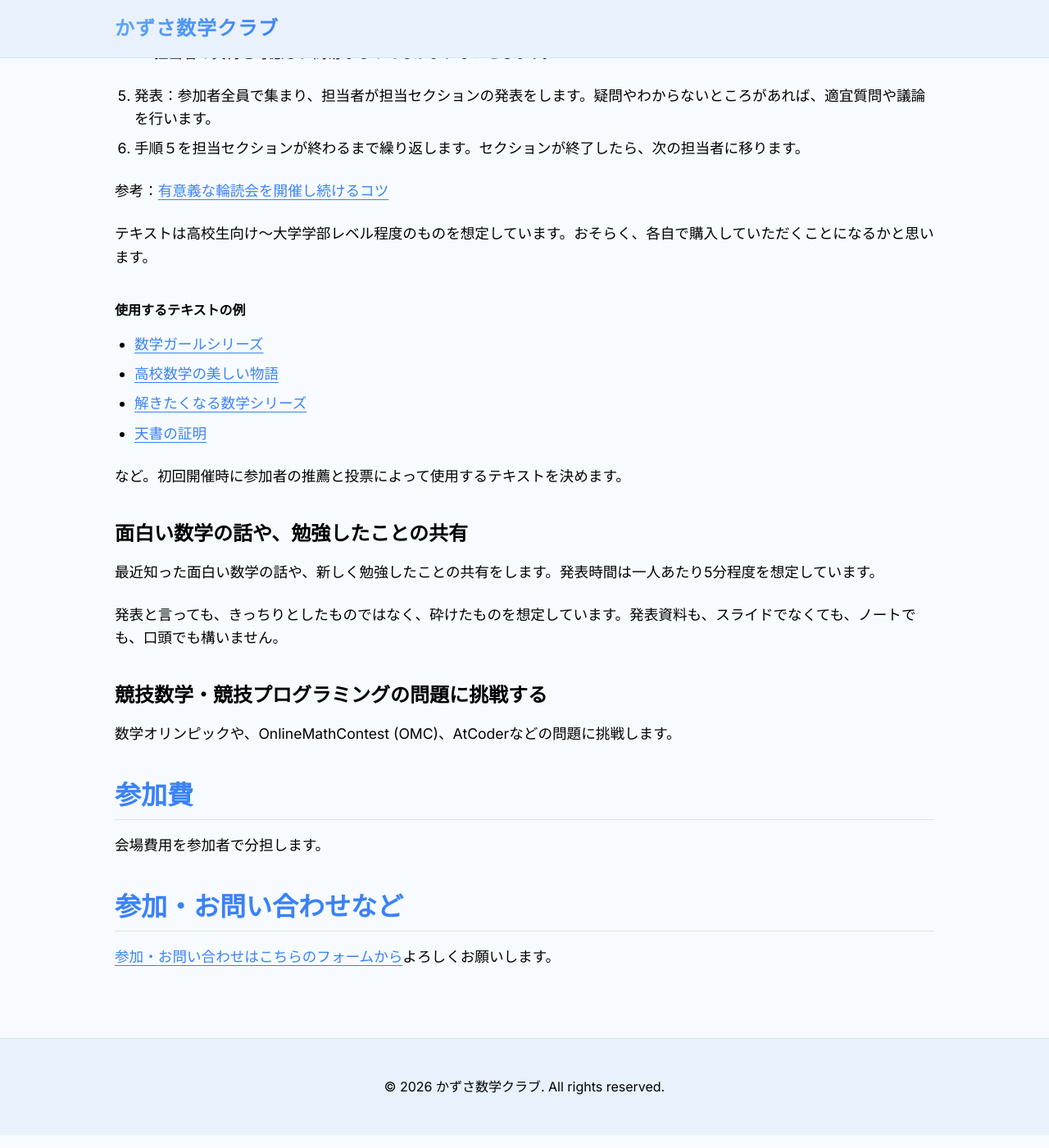
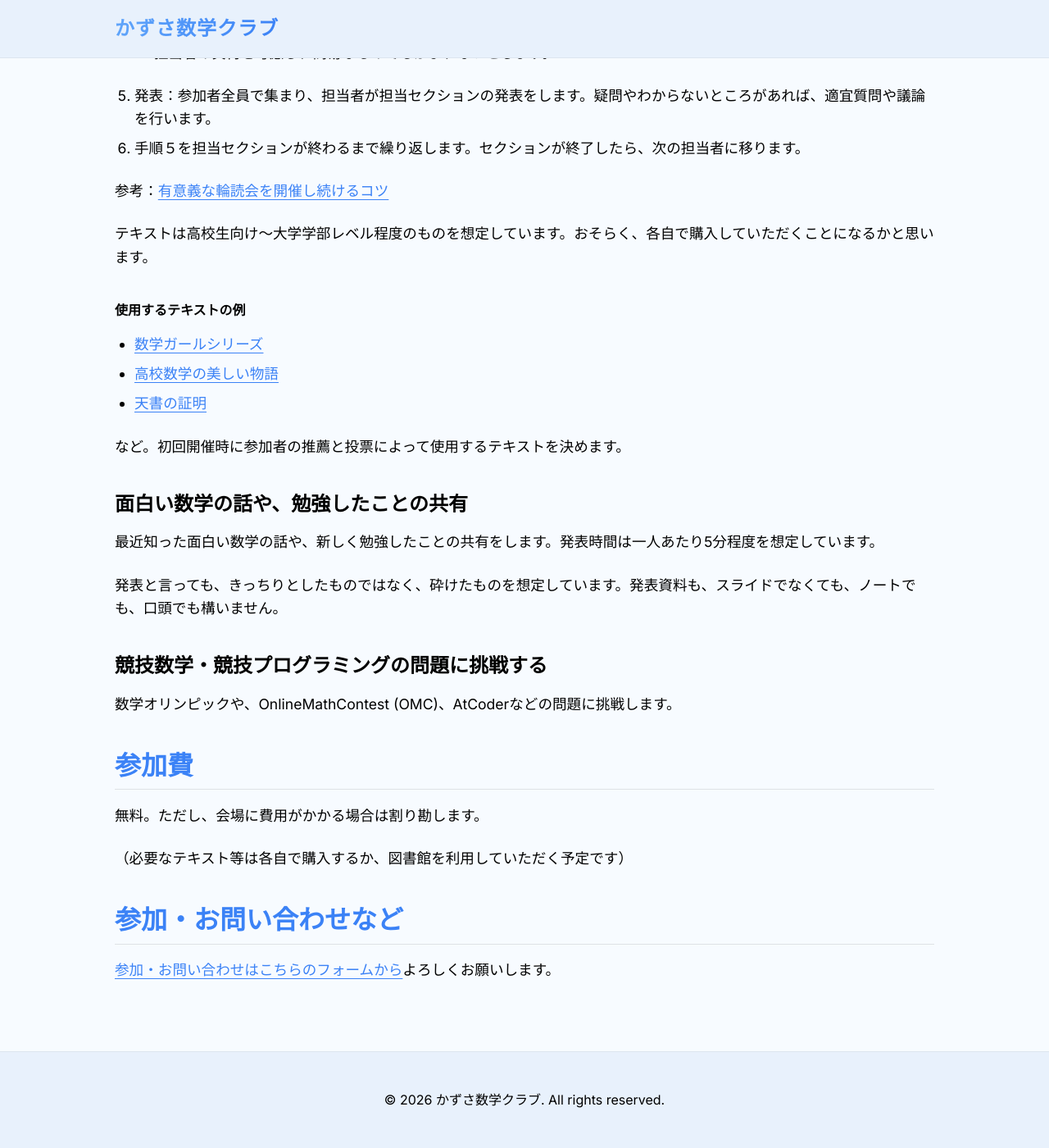
Before and after one commit to jumpeke/kazusa-math-club, a Jekyll site: the page built from index.md, in a window 1280 px wide and 1400 px high, scrolled down 949 px. Shown: the whole window at 82% size. Built offline with Jekyll 4.4.1, drawn with Linux system fonts in a browser that asks for light colours; our own code applies the rules of GitHub Pages for plain Markdown files.

Commit message:
docs: update index content for math club homepage

```diff
--- a/index.md
+++ b/index.md
@@ -38,7 +38,6 @@ layout: default
 
 * [数学ガールシリーズ](https://www.hyuki.com/girl/)
 * [高校数学の美しい物語](https://www.sbcr.jp/product/4797385588/)
-* [解きたくなる数学シリーズ](https://www.iwanami.co.jp/book/b588085.html)
 * [天書の証明](https://www.maruzen-publishing.co.jp/book/b10121613.html)
 
 など。初回開催時に参加者の推薦と投票によって使用するテキストを決めます。
@@ -55,7 +54,9 @@ layout: default
 
 ## 参加費
 
-会場費用を参加者で分担します。
+無料。ただし、会場に費用がかかる場合は割り勘します。
+
+（必要なテキスト等は各自で購入するか、図書館を利用していただく予定です）
 
 ## 参加・お問い合わせなど
 
```
